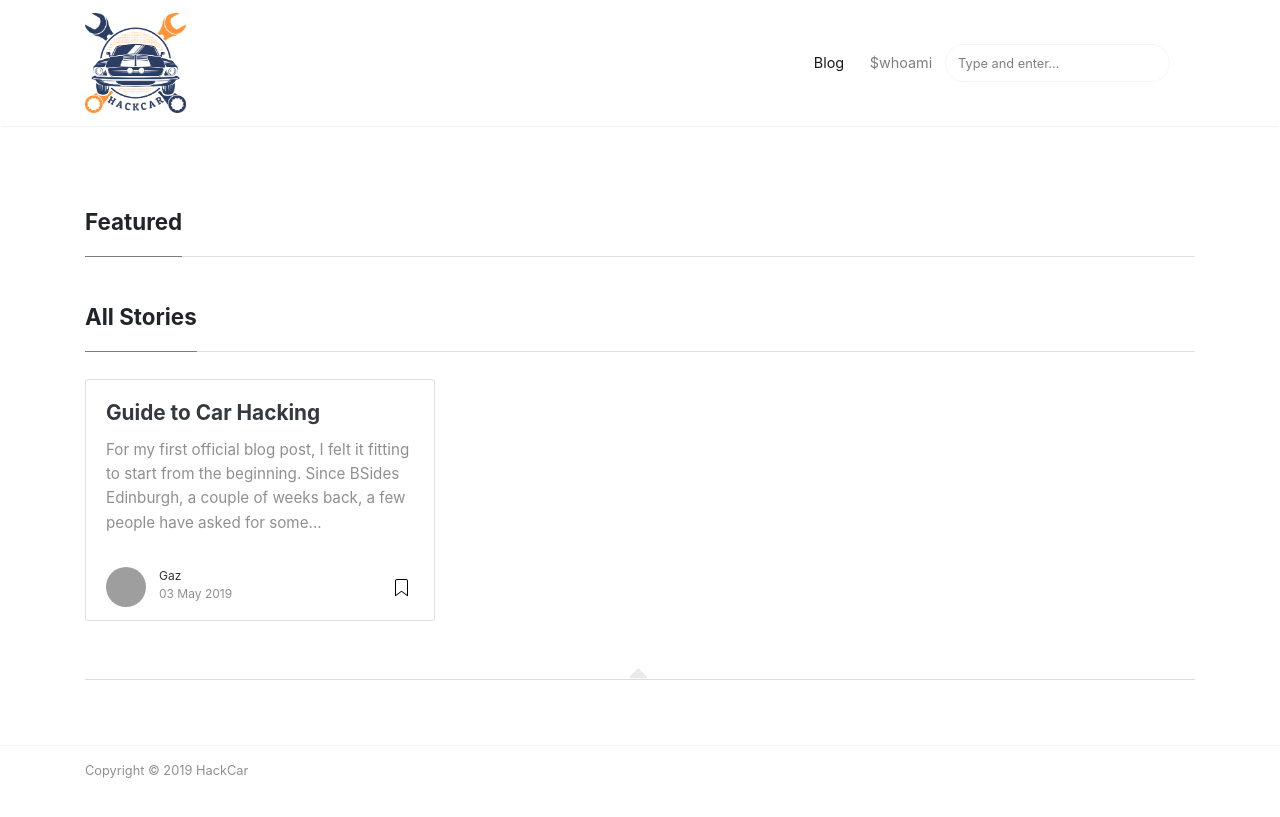
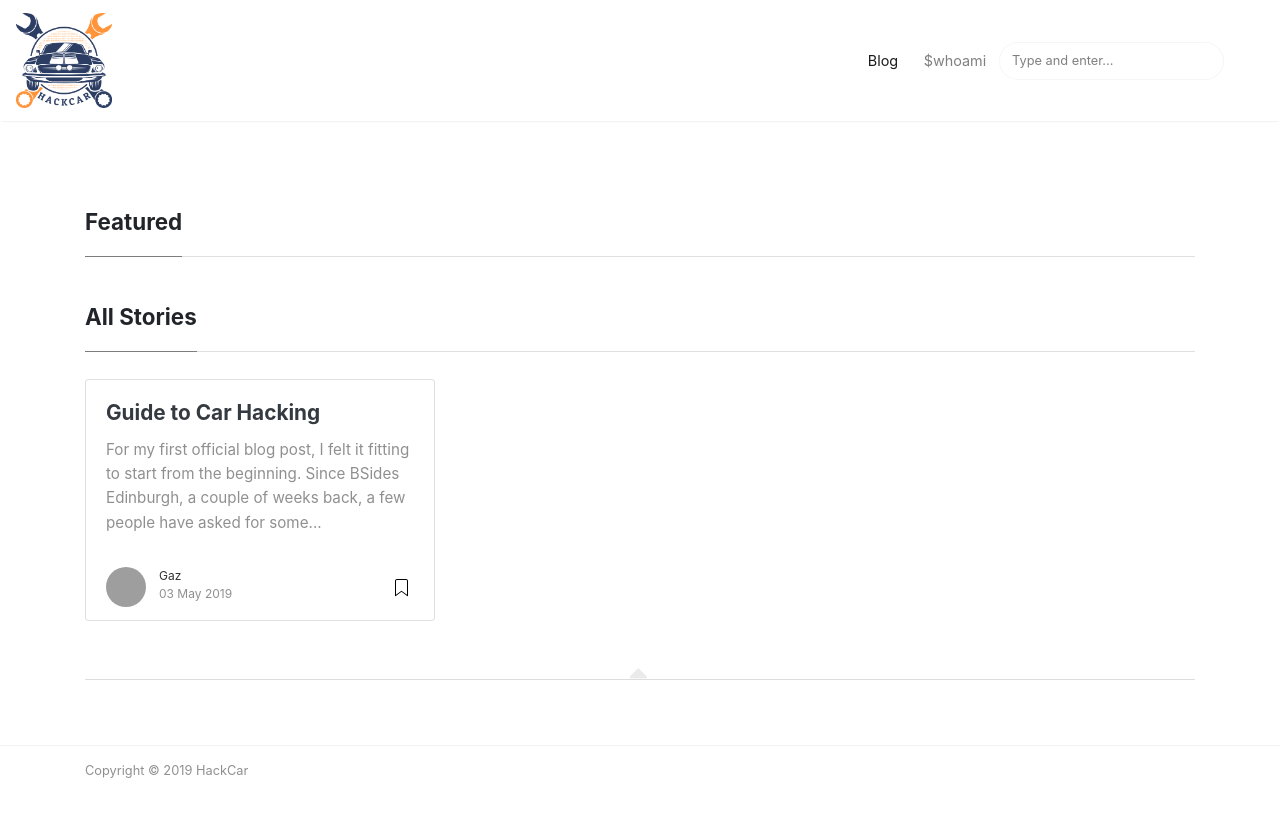
Before and after one commit to gareth305/gareth305.github.io, a Jekyll site: the page built from index.html, in a window 1280 px wide. Shown: the top 817 px of the page. Built offline with Jekyll 4.4.1, drawn with Linux system fonts in a browser that asks for light colours; nearby versions of some CDN libraries; the list of posts is cut into pages by our own code; comment, search, counter and statistics services are not loaded; grey boxes are pictures that could not be loaded.

Commit message:
Update default.html

```diff
--- a/_layouts/default.html
+++ b/_layouts/default.html
@@ -58,14 +58,14 @@ ga('send', 'pageview');
 <!-- Begin Menu Navigation
 ================================================== -->
 <nav class="navbar navbar-expand-lg navbar-light bg-white fixed-top mediumnavigation nav-down">
-
-    <div class="container pr-0">
-
-    <!-- Begin Logo -->
+<!-- Begin Logo -->
     <a class="navbar-brand" href="{{ site.baseurl }}/">
     <img src="{{ site.baseurl }}/{{ site.logo }}" alt="{{ site.name }}">
     </a>
     <!-- End Logo -->
+    <div class="container pr-0">
+
+
 
     <button class="navbar-toggler" type="button" data-toggle="collapse" data-target="#navbarMediumish" aria-controls="navbarSupportedContent" aria-expanded="false" aria-label="Toggle navigation">
     <span class="navbar-toggler-icon"></span>
```
